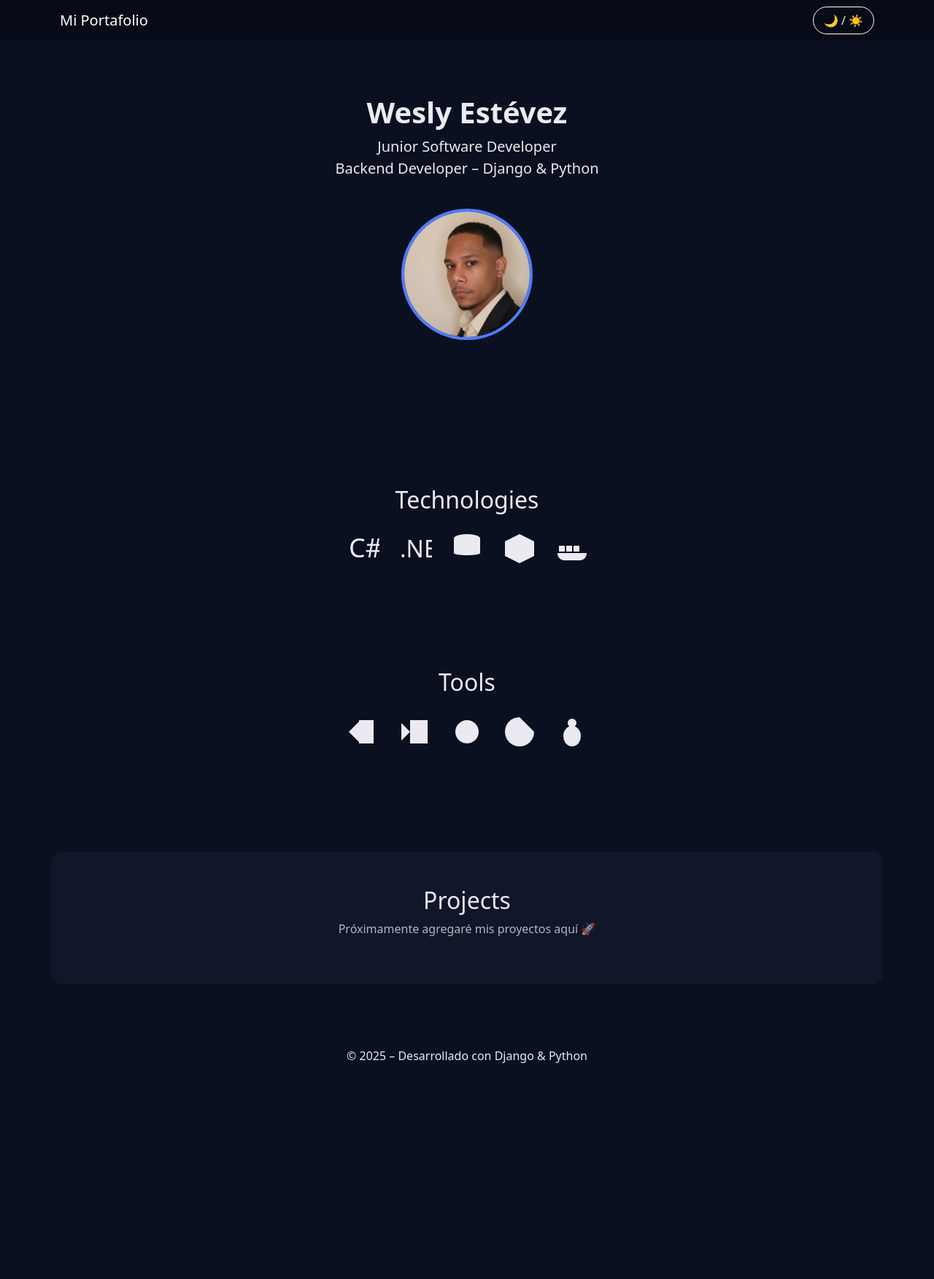
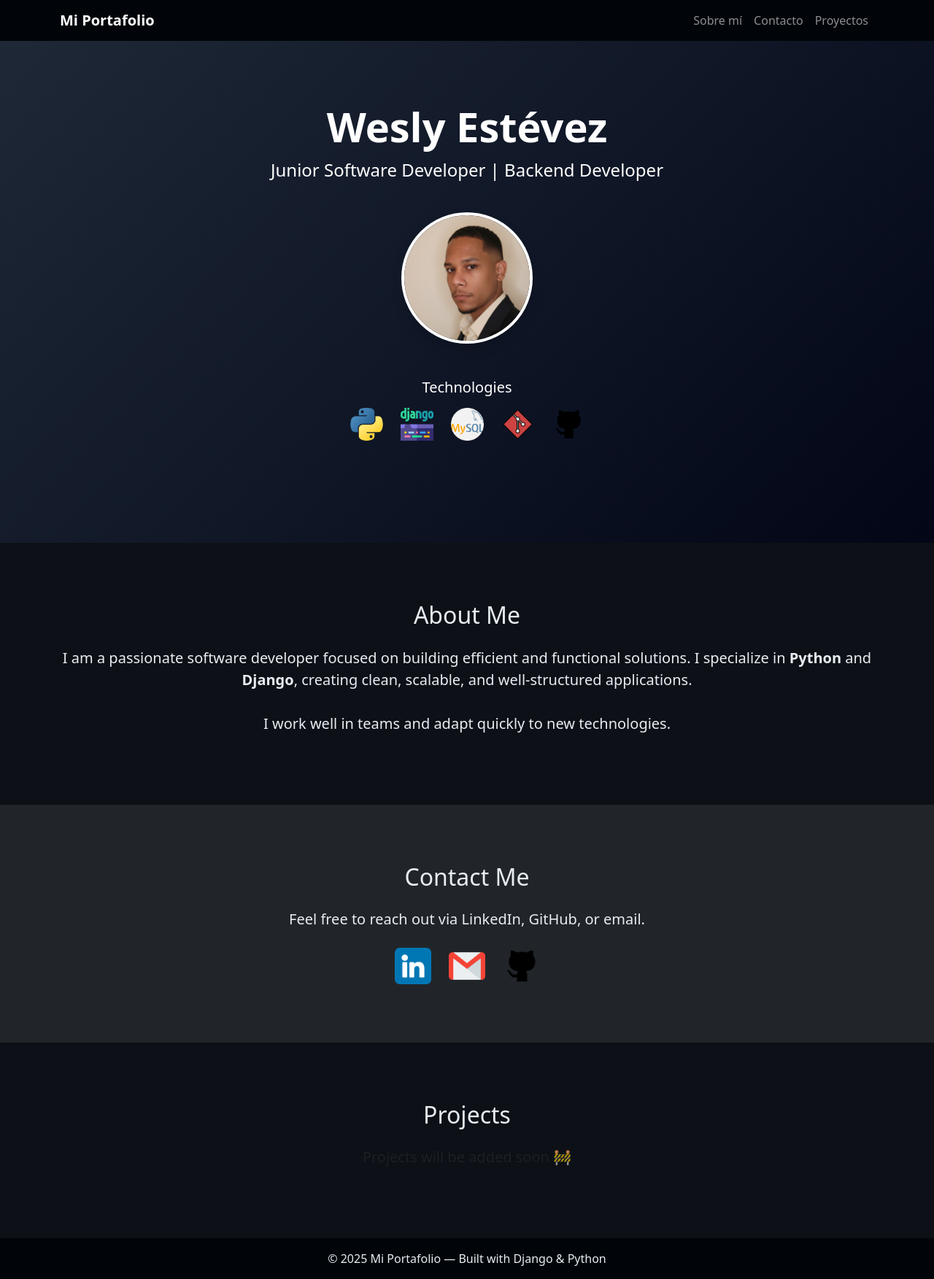
Before and after one commit to wesly2004/Portafolio_Python, a Django app: page / in a window 1280 px wide. Shown: the whole page at 73% size. Before the commit the page ends 1457 px from the top, so only its background shows below. Run offline with Django 4.2, Linux system fonts and the light colour scheme.

Commit message:
Revert portfolio to clean stable version

```diff
--- a/web/templates/web/inicio.html
+++ b/web/templates/web/inicio.html
@@ -4,165 +4,134 @@
 <head>
     <meta charset="UTF-8">
     <title>Mi Portafolio</title>
-    <meta name="viewport" content="width=device-width, initial-scale=1.0">
 
+    <!-- Bootstrap -->
     <link href="https://cdn.jsdelivr.net/npm/bootstrap@5.3.3/dist/css/bootstrap.min.css" rel="stylesheet">
 
     <style>
         body {
             scroll-behavior: smooth;
-            background-color: #0b1020;
-            color: #eaeaf0;
-            transition: background 0.3s, color 0.3s;
-        }
-
-        body.light {
-            background-color: #f5f6fa;
-            color: #1e1e1e;
+            background-color: #0d1117;
+            color: #e6edf3;
         }
 
         section {
-            padding: 70px 0;
+            padding: 80px 0;
         }
 
-        .icon-svg {
-            width: 48px;
-            height: 48px;
-            fill: currentColor;
-            transition: transform 0.2s;
+        .navbar {
+            background-color: #010409;
         }
 
-        .icon-svg:hover {
-            transform: scale(1.15);
+        header {
+            background: linear-gradient(135deg, #1f2937, #020617);
         }
 
-        .toggle-btn {
-            border: 1px solid #fff;
-            background: transparent;
-            color: inherit;
-            border-radius: 20px;
-            padding: 6px 14px;
-            cursor: pointer;
+        .tech-icons img {
+            width: 45px;
+            height: 45px;
         }
 
-        .card-dark {
-            background-color: #11162a;
-            border-radius: 15px;
-        }
-
-        body.light .card-dark {
-            background-color: #ffffff;
+        footer {
+            background-color: #010409;
         }
     </style>
 </head>
 <body>
 
-<nav class="navbar navbar-dark fixed-top" style="background:#070b17;">
+<!-- NAVBAR -->
+<nav class="navbar navbar-expand-lg navbar-dark fixed-top">
     <div class="container">
-        <span class="navbar-brand">Mi Portafolio</span>
-        <button class="toggle-btn" onclick="toggleTheme()">🌙 / ☀️</button>
+        <a class="navbar-brand fw-bold" href="#">Mi Portafolio</a>
+        <div class="collapse navbar-collapse">
+            <ul class="navbar-nav ms-auto">
+                <li class="nav-item"><a class="nav-link" href="#sobre-mi">Sobre mí</a></li>
+                <li class="nav-item"><a class="nav-link" href="#contacto">Contacto</a></li>
+                <li class="nav-item"><a class="nav-link" href="#proyectos">Proyectos</a></li>
+            </ul>
+        </div>
     </div>
 </nav>
 
-<header class="text-center" style="padding:130px 20px;">
-    <h1 class="fw-bold">Wesly Estévez</h1>
-    <p class="fs-5">
-        Junior Software Developer <br>
-        Backend Developer – Django & Python
-    </p>
+<!-- HEADER -->
+<header class="text-center text-white" style="padding:140px 0;">
+    <div class="container">
+        <h1 class="display-4 fw-bold">Wesly Estévez</h1>
+        <p class="lead fs-4">
+            Junior Software Developer | Backend Developer
+        </p>
 
-    <img src="{% static 'img/img-wesly.png' %}"
-         alt="Foto de perfil"
-         class="rounded-circle mt-4"
-         style="width:180px;height:180px;object-fit:cover;border:4px solid #4f7cff;">
+        <img src="{% static 'img/img-wesly.png' %}"
+             alt="Mi foto"
+             class="rounded-circle shadow mt-4"
+             style="width:180px; height:180px; object-fit:cover; border:4px solid #fff;">
+
+        <!-- TECHNOLOGIES -->
+        <div class="mt-5">
+            <h5 class="mb-3">Technologies</h5>
+            <div class="d-flex justify-content-center gap-4 tech-icons">
+                <img src="{% static 'icons/python.png' %}" alt="Python">
+                <img src="{% static 'icons/django.png' %}" alt="Django">
+                <img src="{% static 'icons/mysql.png' %}" alt="MySQL">
+                <img src="{% static 'icons/git.png' %}" alt="Git">
+                <img src="{% static 'icons/github.png' %}" alt="GitHub">
+            </div>
+        </div>
+    </div>
 </header>
 
-<!-- TECHNOLOGIES -->
-<section class="text-center">
-    <h2 class="mb-4">Technologies</h2>
-    <div class="d-flex justify-content-center gap-4 flex-wrap">
-
-        <!-- C# -->
-        <svg class="icon-svg" viewBox="0 0 24 24"><text x="3" y="18" font-size="18">C#</text></svg>
-
-        <!-- .NET -->
-        <svg class="icon-svg" viewBox="0 0 24 24"><text x="2" y="18" font-size="16">.NET</text></svg>
-
-        <!-- SQL Server -->
-        <svg class="icon-svg" viewBox="0 0 24 24">
-            <ellipse cx="12" cy="5" rx="9" ry="3"/>
-            <path d="M3 5v10c0 2 18 2 18 0V5"/>
-        </svg>
-
-        <!-- Node.js -->
-        <svg class="icon-svg" viewBox="0 0 24 24">
-            <polygon points="12,2 22,7 22,17 12,22 2,17 2,7"/>
-        </svg>
-
-        <!-- Docker -->
-        <svg class="icon-svg" viewBox="0 0 24 24">
-            <rect x="3" y="10" width="4" height="4"/>
-            <rect x="8" y="10" width="4" height="4"/>
-            <rect x="13" y="10" width="4" height="4"/>
-            <path d="M2 15h20c0 3-2 5-5 5H7c-3 0-5-2-5-5z"/>
-        </svg>
-
+<!-- SOBRE MI -->
+<section id="sobre-mi">
+    <div class="container text-center">
+        <h2 class="mb-4">About Me</h2>
+        <p class="fs-5">
+            I am a passionate software developer focused on building efficient and functional solutions.
+            I specialize in <strong>Python</strong> and <strong>Django</strong>, creating clean, scalable,
+            and well-structured applications.
+            <br><br>
+            I work well in teams and adapt quickly to new technologies.
+        </p>
     </div>
 </section>
 
-<!-- TOOLS -->
-<section class="text-center">
-    <h2 class="mb-4">Tools</h2>
-    <div class="d-flex justify-content-center gap-4 flex-wrap">
+<!-- CONTACTO -->
+<section id="contacto" class="bg-dark">
+    <div class="container text-center">
+        <h2 class="mb-4">Contact Me</h2>
+        <p class="fs-5 mb-4">
+            Feel free to reach out via LinkedIn, GitHub, or email.
+        </p>
 
-        <!-- VS Code -->
-        <svg class="icon-svg" viewBox="0 0 24 24">
-            <path d="M3 12l7-7v14z"/>
-            <rect x="10" y="4" width="10" height="16"/>
-        </svg>
+        <div class="d-flex justify-content-center gap-4">
+            <a href="https://www.linkedin.com/in/wesly-estevez-148aa6266/" target="_blank">
+                <img src="{% static 'icons/linkedin.png' %}" width="50">
+            </a>
 
-        <!-- Visual Studio -->
-        <svg class="icon-svg" viewBox="0 0 24 24">
-            <path d="M3 6l6 6-6 6z"/>
-            <rect x="9" y="4" width="12" height="16"/>
-        </svg>
+            <a href="https://mail.google.com/mail/?view=cm&fs=1&to=wesslyesteves81@gmail.com" target="_blank">
+                <img src="{% static 'icons/gmail.png' %}" width="50">
+            </a>
 
-        <!-- GitHub Copilot -->
-        <svg class="icon-svg" viewBox="0 0 24 24">
-            <circle cx="12" cy="12" r="8"/>
-        </svg>
-
-        <!-- ChatGPT -->
-        <svg class="icon-svg" viewBox="0 0 24 24">
-            <path d="M12 2a10 10 0 1 0 10 10"/>
-        </svg>
-
-        <!-- Linux -->
-        <svg class="icon-svg" viewBox="0 0 24 24">
-            <circle cx="12" cy="6" r="3"/>
-            <ellipse cx="12" cy="15" rx="6" ry="7"/>
-        </svg>
-
+            <a href="https://github.com/wesly2004" target="_blank">
+                <img src="{% static 'icons/github.png' %}" width="50">
+            </a>
+        </div>
     </div>
 </section>
 
-<!-- PROJECTS -->
-<section>
-    <div class="container text-center card-dark p-5">
-        <h2>Projects</h2>
-        <p class="opacity-75">Próximamente agregaré mis proyectos aquí 🚀</p>
+<!-- PROYECTOS -->
+<section id="proyectos">
+    <div class="container text-center">
+        <h2 class="mb-4">Projects</h2>
+        <p class="text-muted fs-5">
+            Projects will be added soon 🚧
+        </p>
     </div>
 </section>
 
-<footer class="text-center py-3">
-    © 2025 – Desarrollado con Django & Python
+<!-- FOOTER -->
+<footer class="text-center p-3">
+    © 2025 Mi Portafolio — Built with Django & Python
 </footer>
-
-<script>
-    function toggleTheme() {
-        document.body.classList.toggle('light');
-    }
-</script>
 
 </body>
 </html>
```
